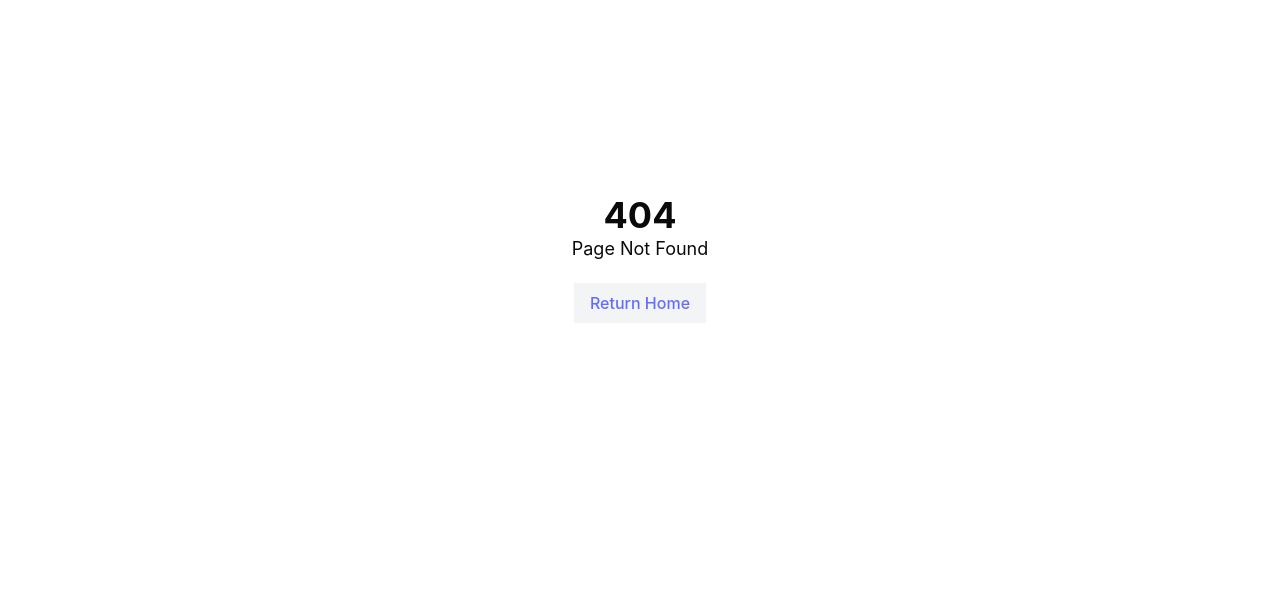
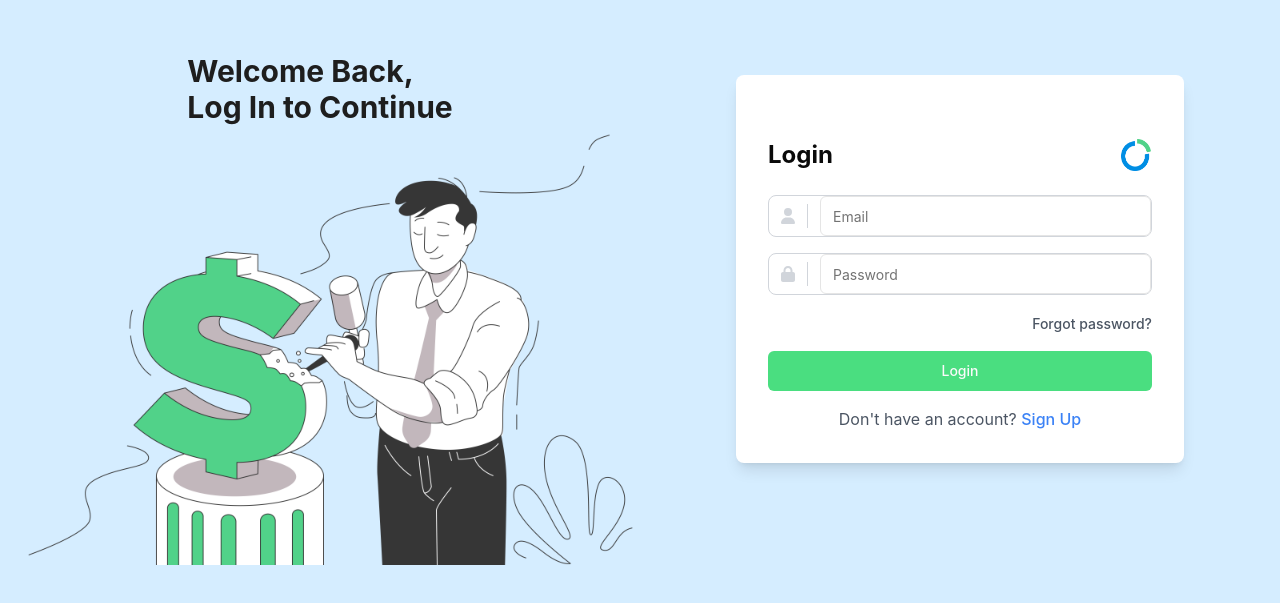
Before and after one commit to oladele-david/chekam, a React (Vite) app in the folder frontend/: page / in a window 1280 px wide. Before the commit this address had no page. Shown: the part 131-734 px from the top of the page. Built offline with nearby package versions, Linux system fonts and the light colour scheme; no server answers.

Commit message:
🔧 fix: ensure correct JavaScript MIME type in nginx.conf
- Included mime.types in nginx.conf to serve JavaScript files with the correct MIME type.
- Resolved MIME type errors for module scripts.

```diff
--- a/frontend/src/App.jsx
+++ b/frontend/src/App.jsx
@@ -14,6 +14,7 @@ function App() {
   return (
     <Router>
       <Routes>
+        <Route path="/" element={<LoginPage />} />
         <Route path="/signup" element={<SignupPage />} />
         <Route path="/login" element={<LoginPage />} />
         <Route path="/request-email" element={<RequestEmail />} />
--- a/frontend/src/components/AddTransactionDialog.jsx
+++ b/frontend/src/components/AddTransactionDialog.jsx
@@ -170,7 +170,7 @@ export default function AddTransactionDialog({ onTransactionAdded }) {
             <Input
               id="description"
               value={transactionDescription}
-              onChange={(e) => setDescription(e.target.value)}
+              onChange={(e) => setTransactionDescription(e.target.value)}
               className="col-span-3"
               placeholder="Enter a brief description"
             />
```
Also changed, not shown: 1 other file (tests, documents, lock files or other folders).
